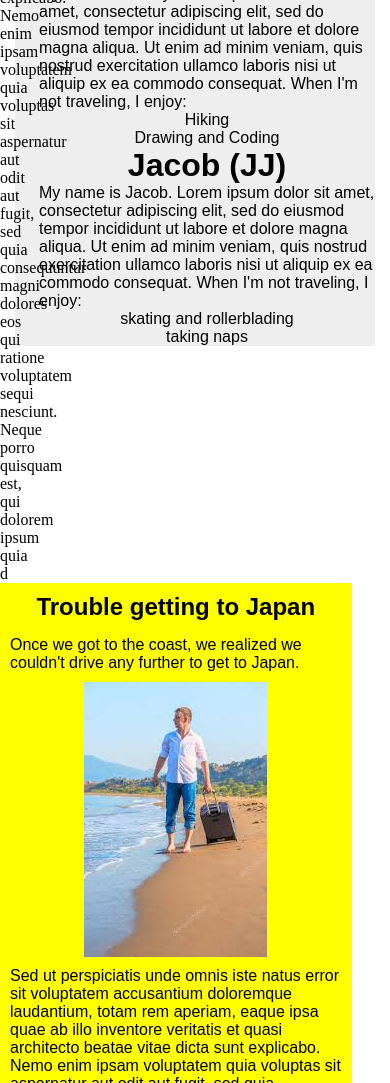
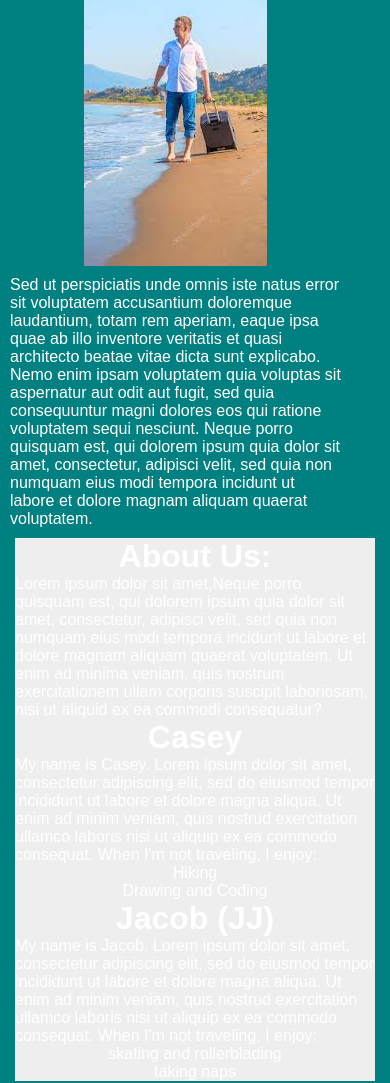
Before and after one commit to CaseyAntoine/roadtrip_blog, a plain HTML site: page index.html in a window 390 px wide. Shown: the part 707-1790 px from the top of the page. Drawn offline with Linux system fonts and the light colour scheme.

Commit message:
added media queries and styling.

```diff
--- a/css/styles.css
+++ b/css/styles.css
@@ -43,6 +43,7 @@ div.about {
   font-family: fantasy;
   margin: 30px 15px;
   height: auto;
+  clear: both;
 
 }
 
@@ -65,3 +66,24 @@ div.bio ul{
   width: 30%;
   float: left;
 }
+
+@media screen and (max-width: 500px) and (min-width: 300px) {
+  body {
+    background-color: teal;
+    color: white;
+  }
+
+  .sidebar {
+    float: none;
+    width: 100%;
+    text-align: center;
+  }
+
+  div.blog{
+    background-color: inherit;
+  }
+}
+
+@media screen and (min-width: 700px) and (max-width: 1000px){
+
+}
```
